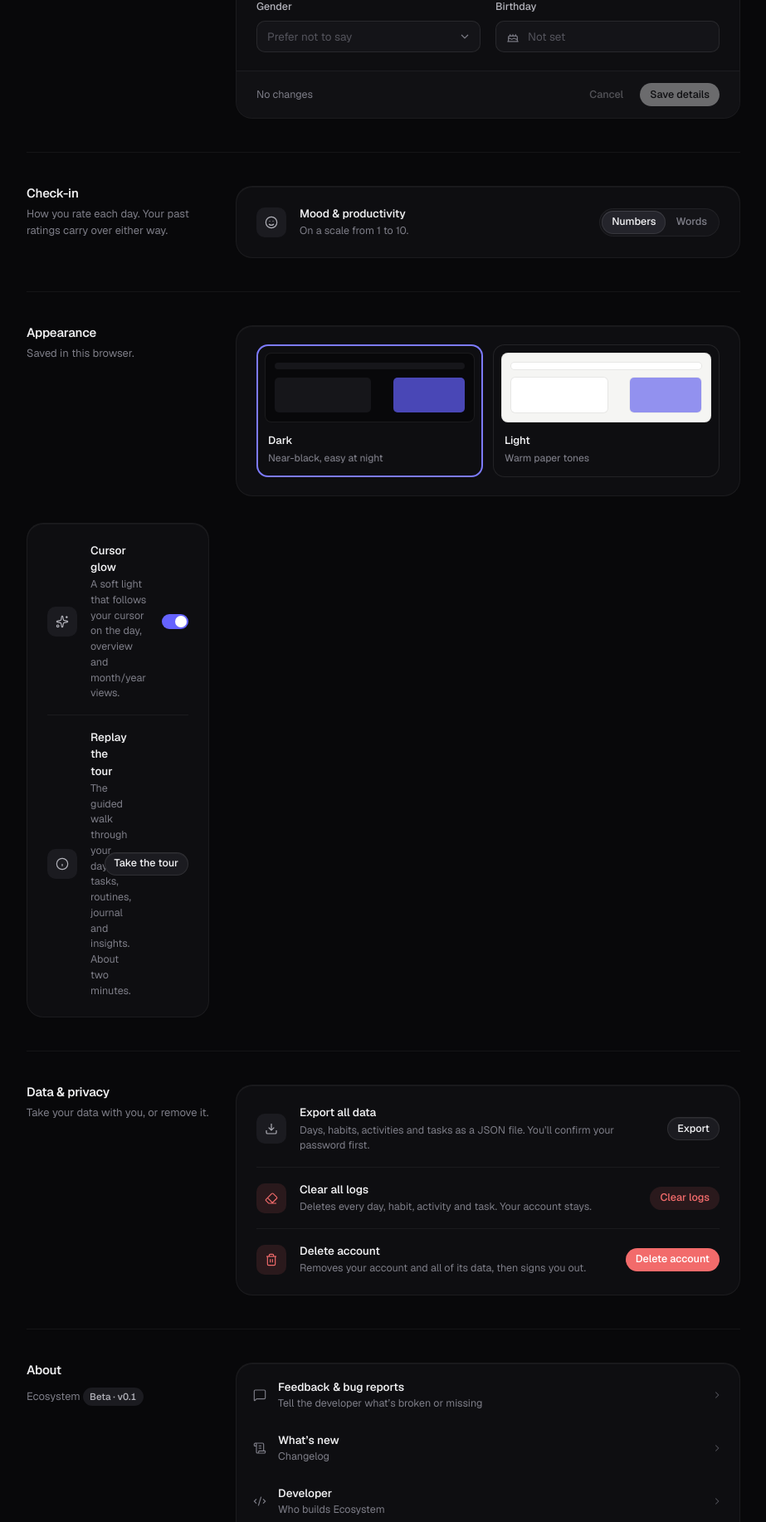
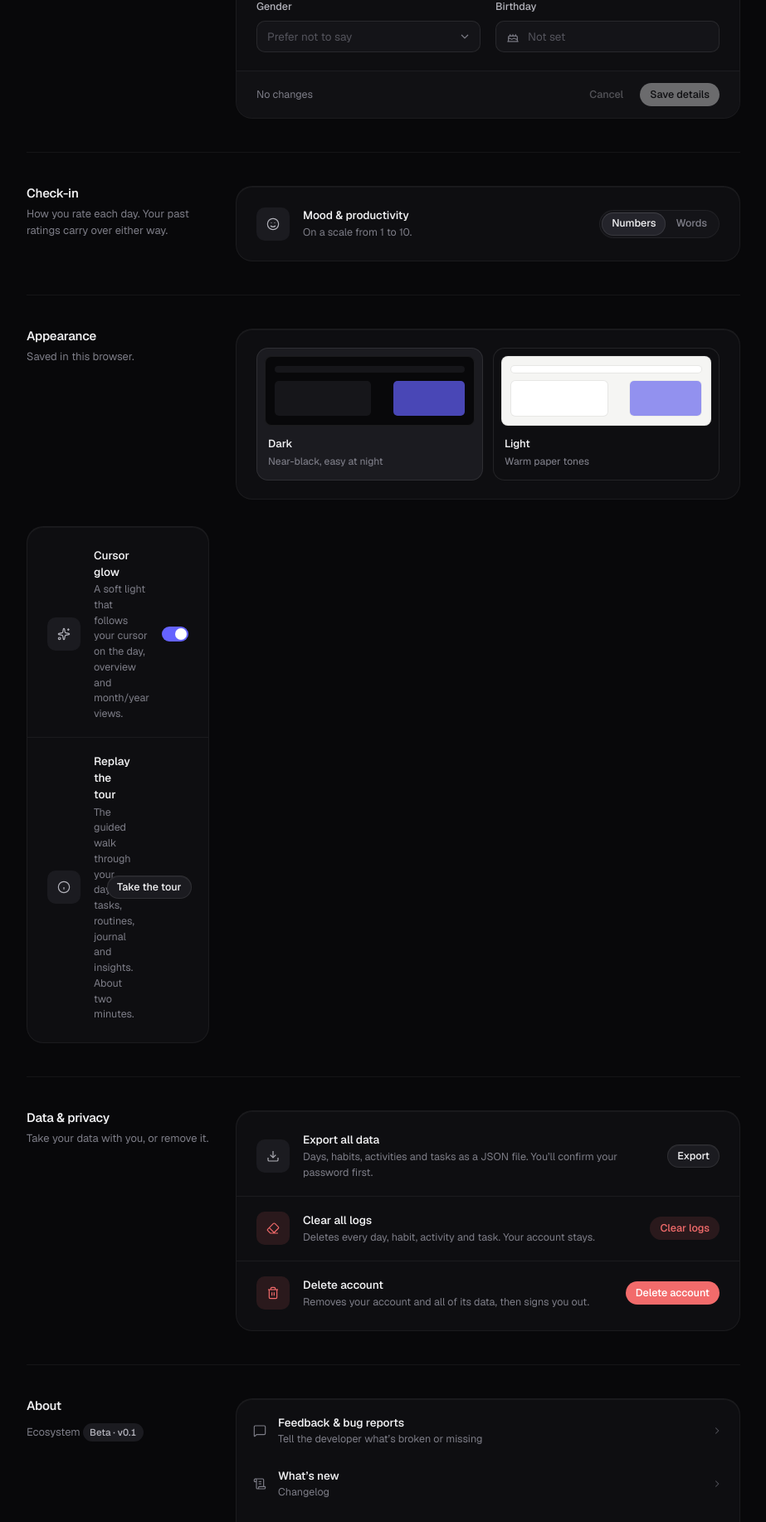
Before and after one commit to Tim-977/ecosystem, a Django app: page /auth/settings/ in a window 1280 px wide. Shown: the part 632-2466 px from the top of the page at 83% size, without its empty margins (256-1179 px from the left). Run offline with Django 5.2, Linux system fonts and the light colour scheme; the visitor is signed in with stand-in values (Sample User, id 1).

Commit message:
Remove theme option borders and improve settings row layout stretching

```diff
--- a/authapp/static/authapp/css/settings.css
+++ b/authapp/static/authapp/css/settings.css
@@ -43,7 +43,7 @@
   transition: box-shadow var(--t-2), background-color var(--t-1);
 }
 .theme-option:hover { background: var(--bg-2); }
-.theme-option[aria-checked='true'] { box-shadow: inset 0 0 0 2px var(--indigo); }
+.theme-option[aria-checked='true'] { background-color: var(--bg-3); }
 .theme-option__preview { position: relative; height: 84px; border-radius: 8px; overflow: hidden; }
 .theme-option__preview--dark { background: #08080a; box-shadow: inset 0 0 0 1px rgba(255, 255, 255, 0.08); }
 .theme-option__preview--light { background: #f5f5f3; box-shadow: inset 0 0 0 1px rgba(0, 0, 0, 0.08); }
@@ -58,10 +58,10 @@
 .theme-option__label { display: grid; gap: 2px; padding: 0 4px 4px; font-size: 13px; font-weight: 540; }
 .theme-option__label .muted { font-size: 12px; font-weight: 450; }
 
-.settings-list { padding: 6px 24px; }
-.settings-row { display: flex; align-items: center; gap: 16px; padding: 16px 0; }
+.settings-list { padding: 6px 0; }
+.settings-row { display: flex; align-items: center; gap: 16px; padding: 18px 24px; }
 .settings-row + .settings-row { border-top: 1px solid var(--line-1); }
-.settings-row__icon { display: grid; place-items: center; width: 36px; height: 36px; flex: none; border-radius: 10px; color: var(--fg-2); background: var(--bg-3); }
+.settings-row__icon { display: grid; place-items: center; width: 40px; height: 40px; flex: none; border-radius: 10px; color: var(--fg-2); background: var(--bg-3); }
 .settings-row--danger .settings-row__icon { color: var(--red); background: var(--red-soft); }
 .settings-row__body { flex: 1; min-width: 0; }
 .settings-row__title { font-size: 13.5px; font-weight: 540; }
```
